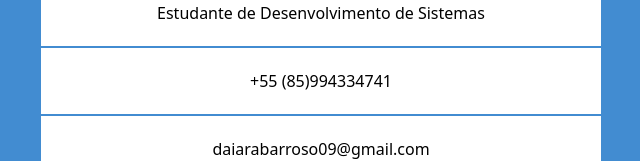
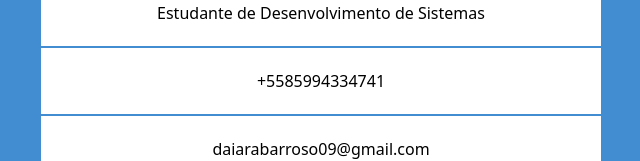
Before and after one commit to daiaraaa/-projeto3-criando-um-componente-profile, a React (Vite) app: page / in a window 1280 px wide. Shown: the part 349-510 px from the top of the page, without its empty margins (319-959 px from the left). Built offline with nearby package versions, Linux system fonts and the light colour scheme.

Commit message:
Update App.jsx

```diff
--- a/src/App.jsx
+++ b/src/App.jsx
@@ -7,7 +7,7 @@ export default function App() {
            img={'./eu.jpeg'}
            name={'Daiara Barroso'}
            bio={'Estudante de Desenvolvimento de Sistemas'}
-           contact={'+55 (85)994334741'}
+           contact={'+5585994334741'}
            email={'daiarabarroso09@gmail.com'}
            githubUrl={'https://github.com/daiaraaa'}
            instagramUrl={'https://instagram.com/daiarabarroso'}
```
